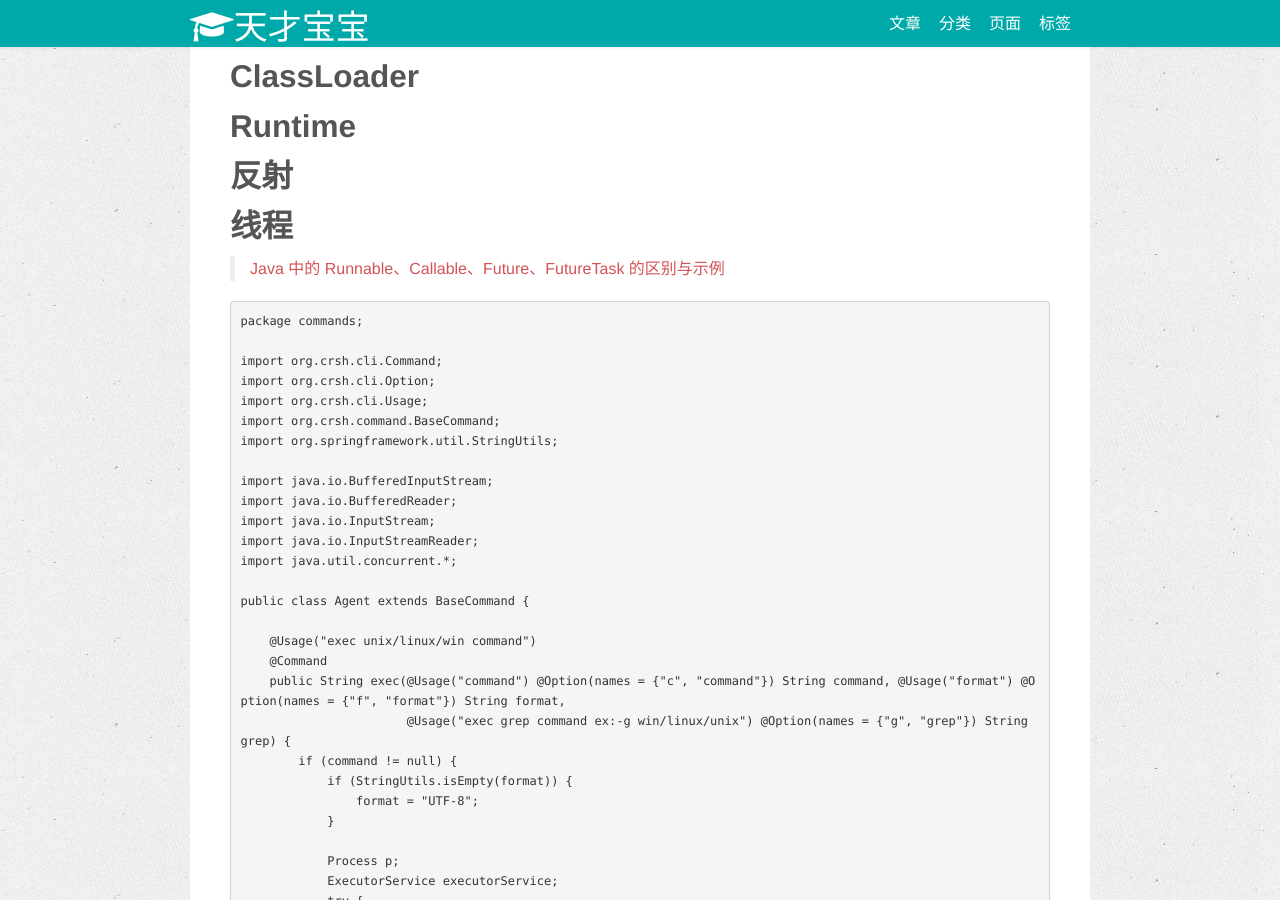
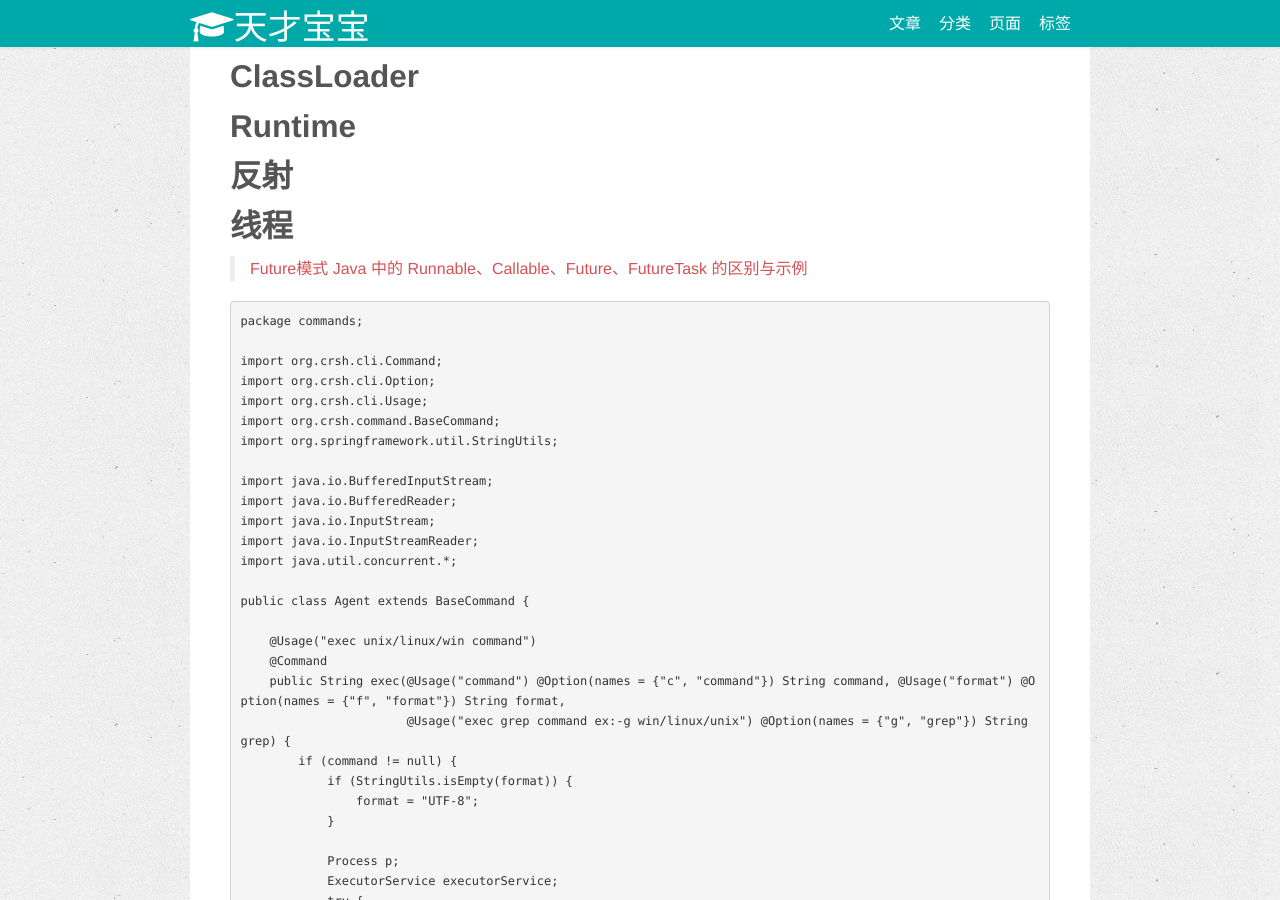
Before and after one commit to wanlp10/wuchao.github.io, a Jekyll site: the page built from _posts/2017-01-02-JavaEE基础学习.md, in a window 1280 px wide and 900 px high, scrolled down 1157 px. Built offline with Jekyll 4.4.1, drawn with Linux system fonts in a browser that asks for light colours; nearby versions of some CDN libraries; Markdown is read by kramdown in place of the engine named in the settings; comment, search, counter and statistics services are not loaded.

Commit message:
initial commit

````diff
--- a/_posts/2017-01-02-JavaEE基础学习.md
+++ b/_posts/2017-01-02-JavaEE基础学习.md
@@ -96,6 +96,7 @@ Java 常用正则表达式：
 
 ## 线程
 
+> [Future模式](https://www.cnblogs.com/uptownBoy/articles/1772483.html)
 > [Java 中的 Runnable、Callable、Future、FutureTask 的区别与示例](http://blog.csdn.net/bboyfeiyu/article/details/24851847)
 
 ```
````
